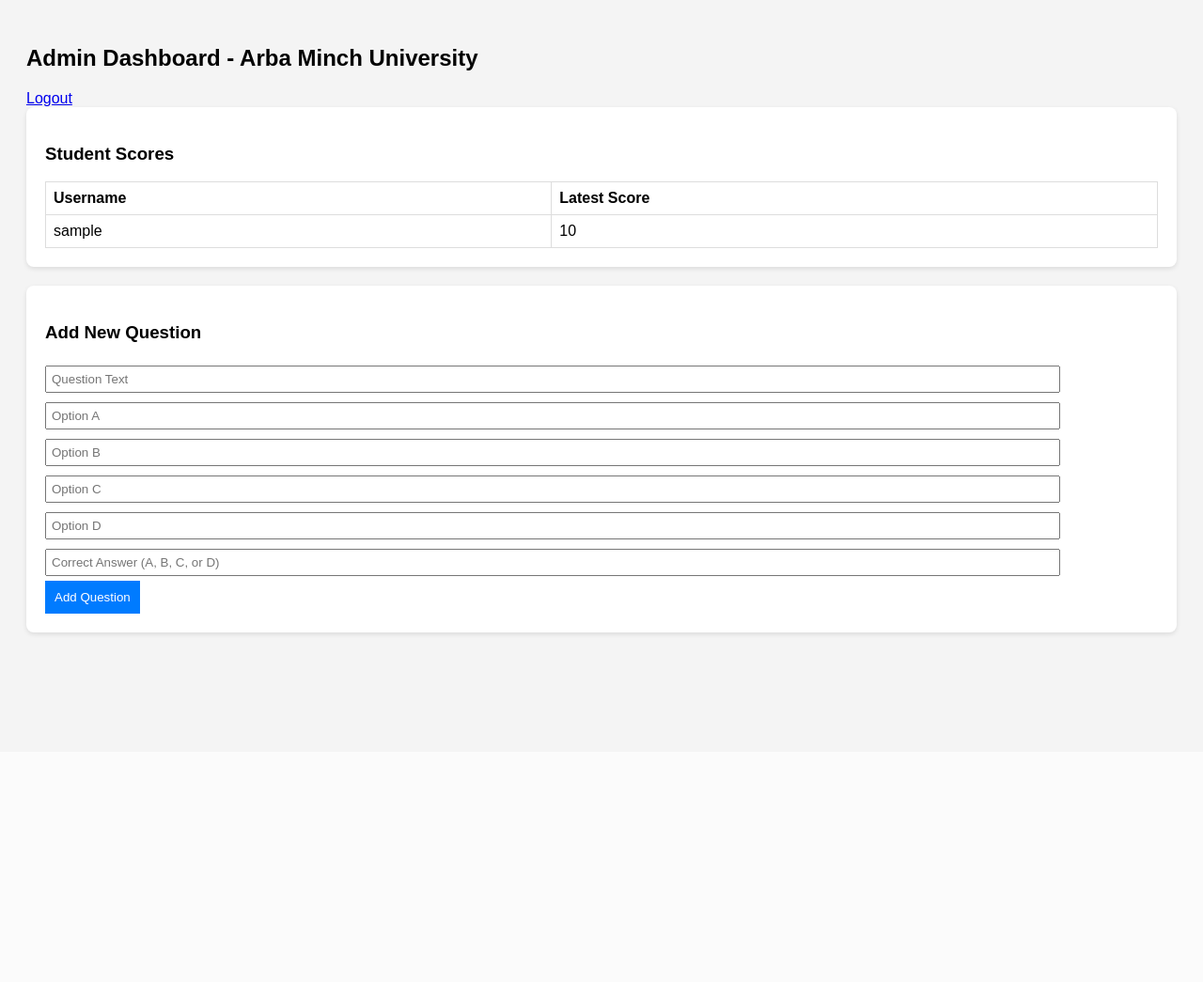
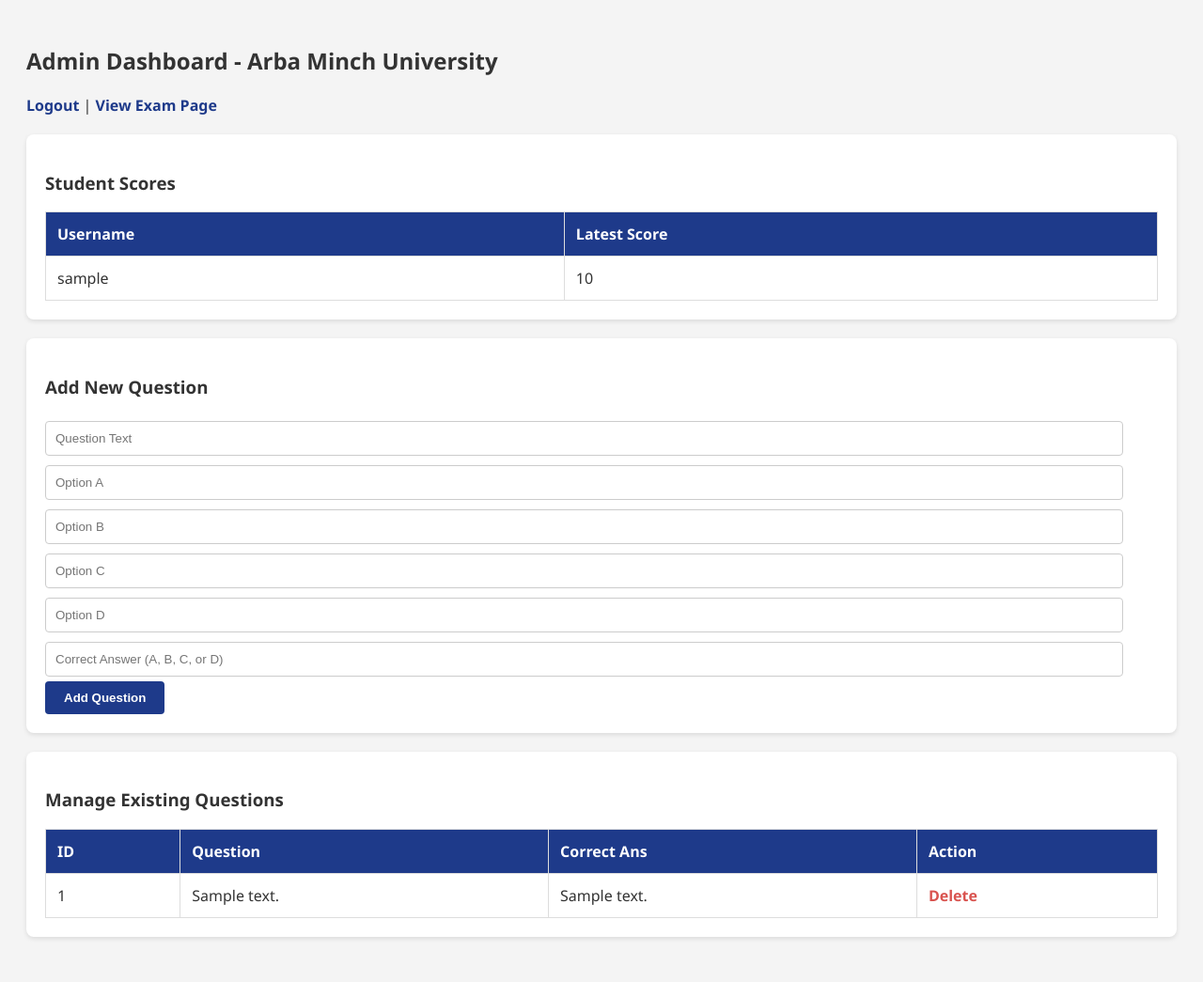
Before and after one commit to mesfinchalnew-creator/online-exam-system, a Flask app: page /admin in a window 1280 px wide. Shown: the whole page at 94% size. Before the commit the page ends 677 px from the top, so only its background shows below. Run offline with Flask 3, Linux system fonts and the light colour scheme; the visitor is signed in with stand-in values (Sample User, id 1); tables that the repository leaves empty hold one stand-in row (values such as "Sample post").

Commit message:
Update admin.html

```diff
--- a/templates/admin.html
+++ b/templates/admin.html
@@ -3,25 +3,37 @@
 <head>
     <title>AMU Exam - Admin</title>
     <style>
-        body { font-family: Arial; padding: 20px; background-color: #f4f4f4; }
+        body { font-family: 'Segoe UI', Arial, sans-serif; padding: 20px; background-color: #f4f4f4; color: #333; }
         .card { background: white; padding: 20px; border-radius: 8px; margin-bottom: 20px; box-shadow: 0 2px 5px rgba(0,0,0,0.1); }
-        table { width: 100%; border-collapse: collapse; }
-        th, td { border: 1px solid #ddd; padding: 8px; text-align: left; }
-        input { width: 90%; padding: 5px; margin: 5px 0; }
-        button { background: #007bff; color: white; border: none; padding: 10px; cursor: pointer; }
+        table { width: 100%; border-collapse: collapse; margin-top: 10px; }
+        th, td { border: 1px solid #ddd; padding: 12px; text-align: left; }
+        th { background-color: #1e3a8a; color: white; }
+        input { width: 95%; padding: 10px; margin: 5px 0; border: 1px solid #ccc; border-radius: 4px; }
+        button { background: #1e3a8a; color: white; border: none; padding: 10px 20px; cursor: pointer; border-radius: 4px; font-weight: bold; }
+        button:hover { background: #2563eb; }
+        .delete-btn { color: #d9534f; text-decoration: none; font-weight: bold; }
+        .delete-btn:hover { color: #c9302c; text-decoration: underline; }
+        .nav-links { margin-bottom: 20px; }
+        .nav-links a { text-decoration: none; color: #1e3a8a; font-weight: bold; }
     </style>
 </head>
 <body>
     <h2>Admin Dashboard - Arba Minch University</h2>
-    <a href="/logout">Logout</a>
+    <div class="nav-links">
+        <a href="/logout">Logout</a> | <a href="/exam">View Exam Page</a>
+    </div>
 
     <div class="card">
         <h3>Student Scores</h3>
         <table>
-            <tr><th>Username</th><th>Latest Score</th></tr>
-            {% for s in students %}
-            <tr><td>{{ s.username }}</td><td>{{ s.score }}</td></tr>
-            {% endfor %}
+            <thead>
+                <tr><th>Username</th><th>Latest Score</th></tr>
+            </thead>
+            <tbody>
+                {% for s in students %}
+                <tr><td>{{ s.username }}</td><td>{{ s.score }}</td></tr>
+                {% endfor %}
+            </tbody>
         </table>
     </div>
 
@@ -37,5 +49,36 @@
             <button type="submit">Add Question</button>
         </form>
     </div>
+
+    <div class="card">
+        <h3>Manage Existing Questions</h3>
+        <table>
+            <thead>
+                <tr>
+                    <th>ID</th>
+                    <th>Question</th>
+                    <th>Correct Ans</th>
+                    <th>Action</th>
+                </tr>
+            </thead>
+            <tbody>
+                {% for q in questions %}
+                <tr>
+                    <td>{{ q.id }}</td>
+                    <td>{{ q.text }}</td>
+                    <td>{{ q.correct_answer }}</td>
+                    <td>
+                        <a href="{{ url_for('delete_question', id=q.id) }}"
+                           class="delete-btn"
+                           onclick="return confirm('እርግጠኛ ነህ ይህ ጥያቄ ይጥፋ?')">
+                           Delete
+                        </a>
+                    </td>
+                </tr>
+                {% endfor %}
+            </tbody>
+        </table>
+    </div>
+
 </body>
 </html>
```
